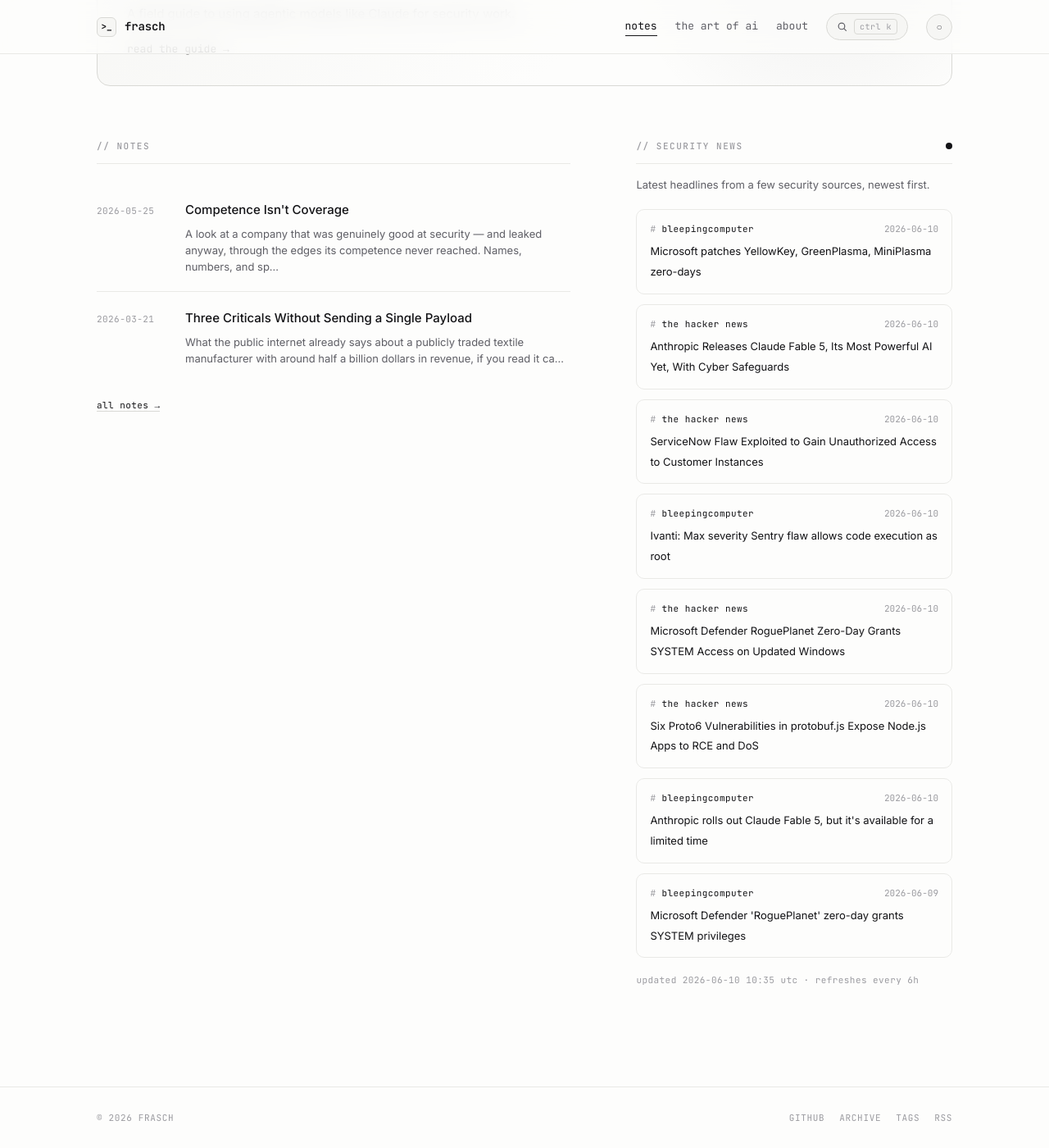
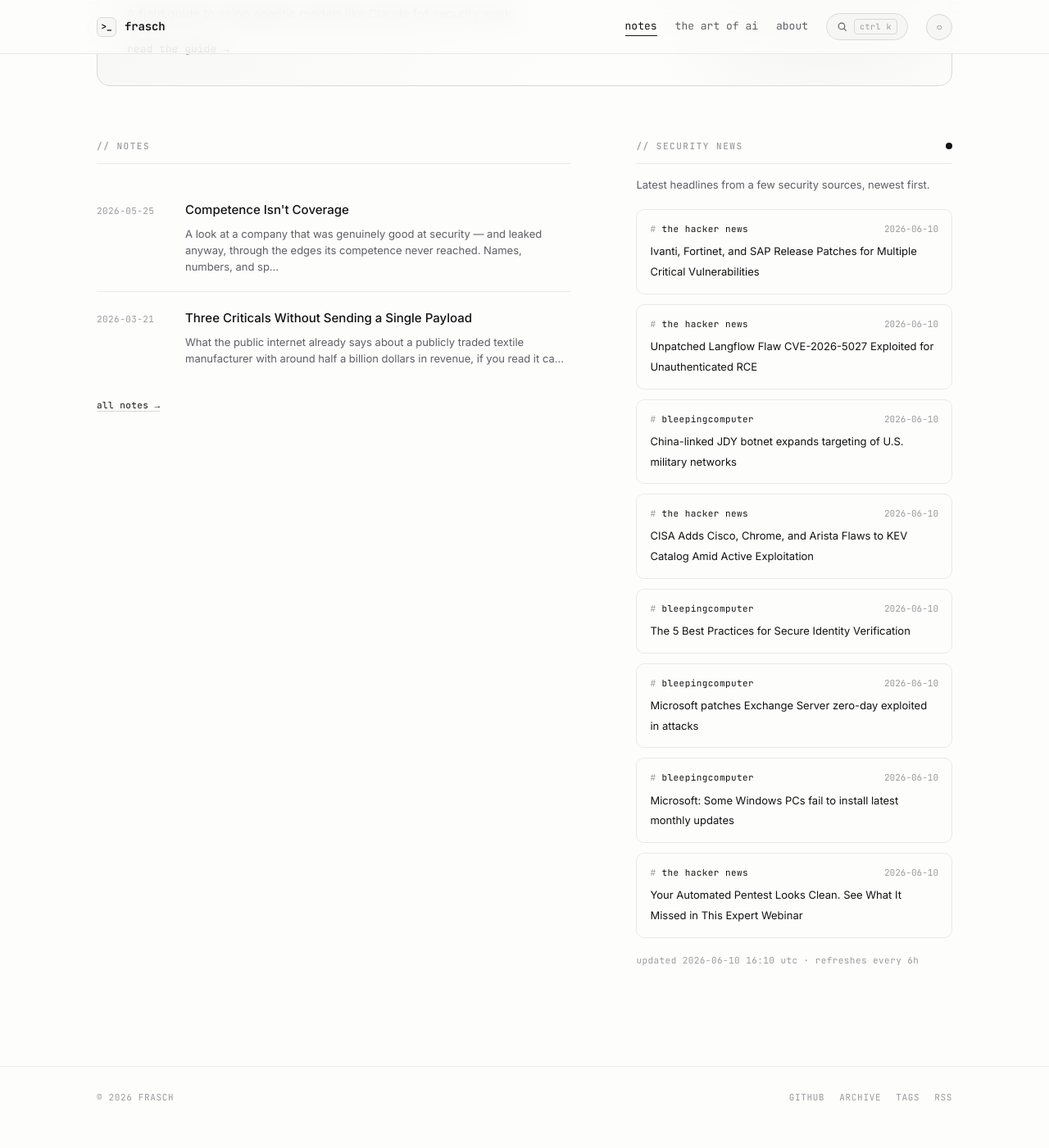
Before and after one commit to whoisfrasch/frasch, a Jekyll site: the page built from index.html, in a window 1280 px wide and 1400 px high, scrolled down 615 px. Shown: the whole window at 82% size. Built offline with Jekyll 4.4.1, drawn with Linux system fonts in a browser that asks for light colours; after the commit the page ends 1990 px from its top, so only the background shows below that.

Commit message:
Refresh security news feed

```diff
--- a/_data/news.json
+++ b/_data/news.json
@@ -1,53 +1,53 @@
 {
-  "updated": "2026-06-10T10:35:35Z",
+  "updated": "2026-06-10T16:10:49Z",
   "items": [
     {
-      "source": "bleepingcomputer",
-      "title": "Microsoft patches YellowKey, GreenPlasma, MiniPlasma zero-days",
-      "link": "https://www.bleepingcomputer.com/news/microsoft/microsoft-patches-yellowkey-greenplasma-miniplasma-zero-days/",
-      "date": "2026-06-10T09:57:33Z"
+      "source": "the hacker news",
+      "title": "Ivanti, Fortinet, and SAP Release Patches for Multiple Critical Vulnerabilities",
+      "link": "https://thehackernews.com/2026/06/ivanti-fortinet-and-sap-release-patches.html",
+      "date": "2026-06-10T15:10:59Z"
     },
     {
       "source": "the hacker news",
-      "title": "Anthropic Releases Claude Fable 5, Its Most Powerful AI Yet, With Cyber Safeguards",
-      "link": "https://thehackernews.com/2026/06/anthropic-releases-claude-fable-5-its.html",
-      "date": "2026-06-10T07:37:59Z"
+      "title": "Unpatched Langflow Flaw CVE-2026-5027 Exploited for Unauthenticated RCE",
+      "link": "https://thehackernews.com/2026/06/unpatched-langflow-flaw-cve-2026-5027.html",
+      "date": "2026-06-10T15:00:59Z"
+    },
+    {
+      "source": "bleepingcomputer",
+      "title": "China-linked JDY botnet expands targeting of U.S. military networks",
+      "link": "https://www.bleepingcomputer.com/news/security/china-linked-jdy-botnet-expands-targeting-of-us-military-networks/",
+      "date": "2026-06-10T15:00:00Z"
     },
     {
       "source": "the hacker news",
-      "title": "ServiceNow Flaw Exploited to Gain Unauthorized Access to Customer Instances",
-      "link": "https://thehackernews.com/2026/06/servicenow-flaw-exploited-to-gain.html",
-      "date": "2026-06-10T07:02:08Z"
+      "title": "CISA Adds Cisco, Chrome, and Arista Flaws to KEV Catalog Amid Active Exploitation",
+      "link": "https://thehackernews.com/2026/06/cisa-adds-cisco-chrome-and-arista-flaws.html",
+      "date": "2026-06-10T14:44:29Z"
     },
     {
       "source": "bleepingcomputer",
-      "title": "Ivanti: Max severity Sentry flaw allows code execution as root",
-      "link": "https://www.bleepingcomputer.com/news/security/new-max-severity-ivanti-sentry-flaw-allows-code-execution-as-root/",
-      "date": "2026-06-10T06:26:28Z"
+      "title": "The 5 Best Practices for Secure Identity Verification",
+      "link": "https://www.bleepingcomputer.com/news/security/the-5-best-practices-for-secure-identity-verification/",
+      "date": "2026-06-10T14:05:15Z"
+    },
+    {
+      "source": "bleepingcomputer",
+      "title": "Microsoft patches Exchange Server zero-day exploited in attacks",
+      "link": "https://www.bleepingcomputer.com/news/microsoft/microsoft-patches-exchange-server-zero-day-exploited-in-attacks/",
+      "date": "2026-06-10T13:44:19Z"
+    },
+    {
+      "source": "bleepingcomputer",
+      "title": "Microsoft: Some Windows PCs fail to install latest monthly updates",
+      "link": "https://www.bleepingcomputer.com/news/microsoft/microsoft-some-upgraded-windows-pcs-fail-to-install-monthly-updates/",
+      "date": "2026-06-10T11:33:32Z"
     },
     {
       "source": "the hacker news",
-      "title": "Microsoft Defender RoguePlanet Zero-Day Grants SYSTEM Access on Updated Windows",
-      "link": "https://thehackernews.com/2026/06/microsoft-defender-rogueplanet-zero-day.html",
-      "date": "2026-06-10T05:22:01Z"
-    },
-    {
-      "source": "the hacker news",
-      "title": "Six Proto6 Vulnerabilities in protobuf.js Expose Node.js Apps to RCE and DoS",
-      "link": "https://thehackernews.com/2026/06/six-proto6-vulnerabilities-in.html",
-      "date": "2026-06-10T05:08:35Z"
-    },
-    {
-      "source": "bleepingcomputer",
-      "title": "Anthropic rolls out Claude Fable 5, but it's available for a limited time",
-      "link": "https://www.bleepingcomputer.com/news/artificial-intelligence/anthropic-rolls-out-claude-fable-5-but-its-available-for-a-limited-time/",
-      "date": "2026-06-10T02:03:31Z"
-    },
-    {
-      "source": "bleepingcomputer",
-      "title": "Microsoft Defender 'RoguePlanet' zero-day grants SYSTEM privileges",
-      "link": "https://www.bleepingcomputer.com/news/microsoft/microsoft-defender-rogueplanet-zero-day-grants-system-privileges/",
-      "date": "2026-06-09T23:11:18Z"
+      "title": "Your Automated Pentest Looks Clean. See What It Missed in This Expert Webinar",
+      "link": "https://thehackernews.com/2026/06/your-automated-pentest-looks-clean-see.html",
+      "date": "2026-06-10T10:27:49Z"
     }
   ]
 }
```
